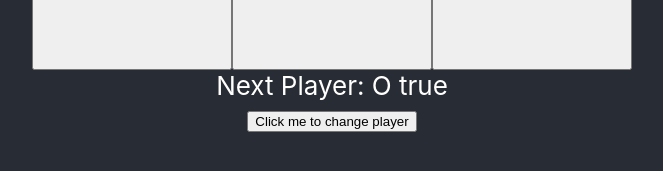
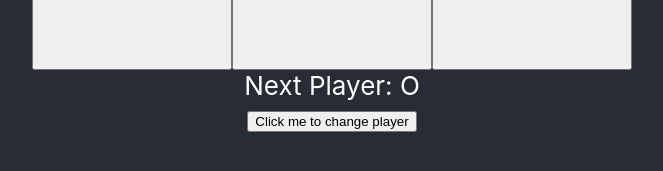
Before and after one commit to farhaannishtar/react-tic-tac-toe, a React (Create React App) app: page / in a window 1280 px wide. Shown: the part 599-770 px from the top of the page, without its empty margins (308-971 px from the left). Built offline with nearby package versions, Linux system fonts and the light colour scheme.

Commit message:
Setup the Board

```diff
--- a/src/App.tsx
+++ b/src/App.tsx
@@ -15,19 +15,22 @@ function App() {
 
   // This function is called whenever a square is clicked.
   // When clicked, the function is passed in a numerical value 1-9
-  // to indicated which square was clicked.
+  // to indicate which square was clicked.
   // When a square is clicked, the board should
   // 1) update to show that that player marked the square
   const onSquareClickFunction = (i: number) => {
     console.log(i)
-    //TODO:
+    let cloneBoardValues = [...boardValues];
+    cloneBoardValues[i] = xIsNext ? 'X' : 'O';
+    setBoardValues(cloneBoardValues);
+    setXIsNext(!xIsNext);
   }
   return (
     <>
       <div className="App">
         <Board squares={boardValues} onSquareClick={onSquareClickFunction} />
         <div>
-          Next Player: O  {xIsNext ? 'true' : 'false' }
+          Next Player: {xIsNext ? 'O' : 'X' }
           <div>
             <button onClick={() => setXIsNext(!xIsNext)}>
               Click me to change player
```
